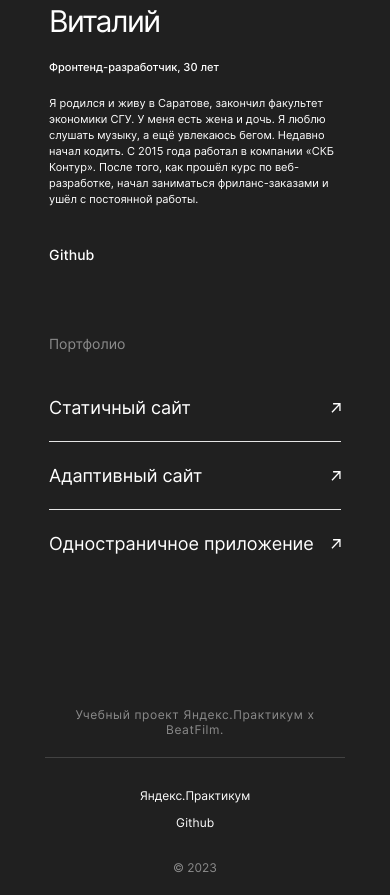
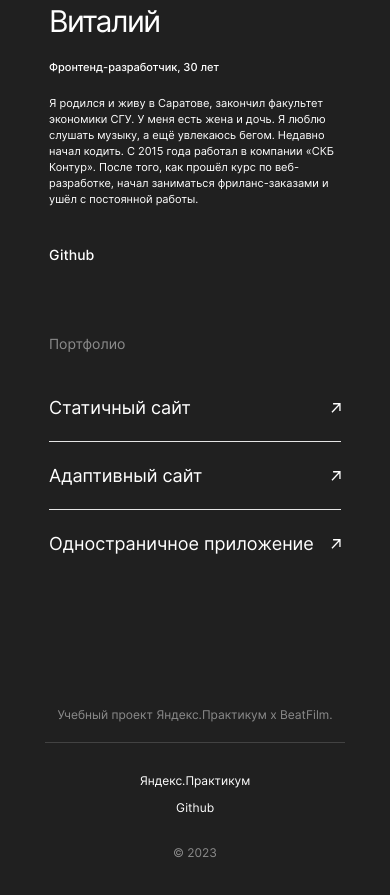
Before and after one commit to X5HR7/movies-explorer-frontend, a React app: page / in a window 390 px wide. Shown: the part 2574-3469 px from the top of the page. Built offline with nearby package versions, Linux system fonts and the light colour scheme.

Commit message:
fix: исправить отступы в footer на 1280 и 768px

```diff
--- a/src/components/modules/Footer/Footer.css
+++ b/src/components/modules/Footer/Footer.css
@@ -13,7 +13,6 @@
   font-weight: 400;
   line-height: normal;
   text-align: center;
-  letter-spacing: .6px;
   width: 100%;
   border-bottom: 1px solid #424242;
 }
@@ -37,7 +36,7 @@
 }
 
 .footer__links {
-  margin: auto 0;
+  margin: 0 0 0 auto;
   padding: 0;
   display: flex;
   flex-direction: row;
@@ -83,6 +82,7 @@
   }
 
   .footer__links {
+    margin-right: auto;
     flex-direction: column;
   }
 
```
